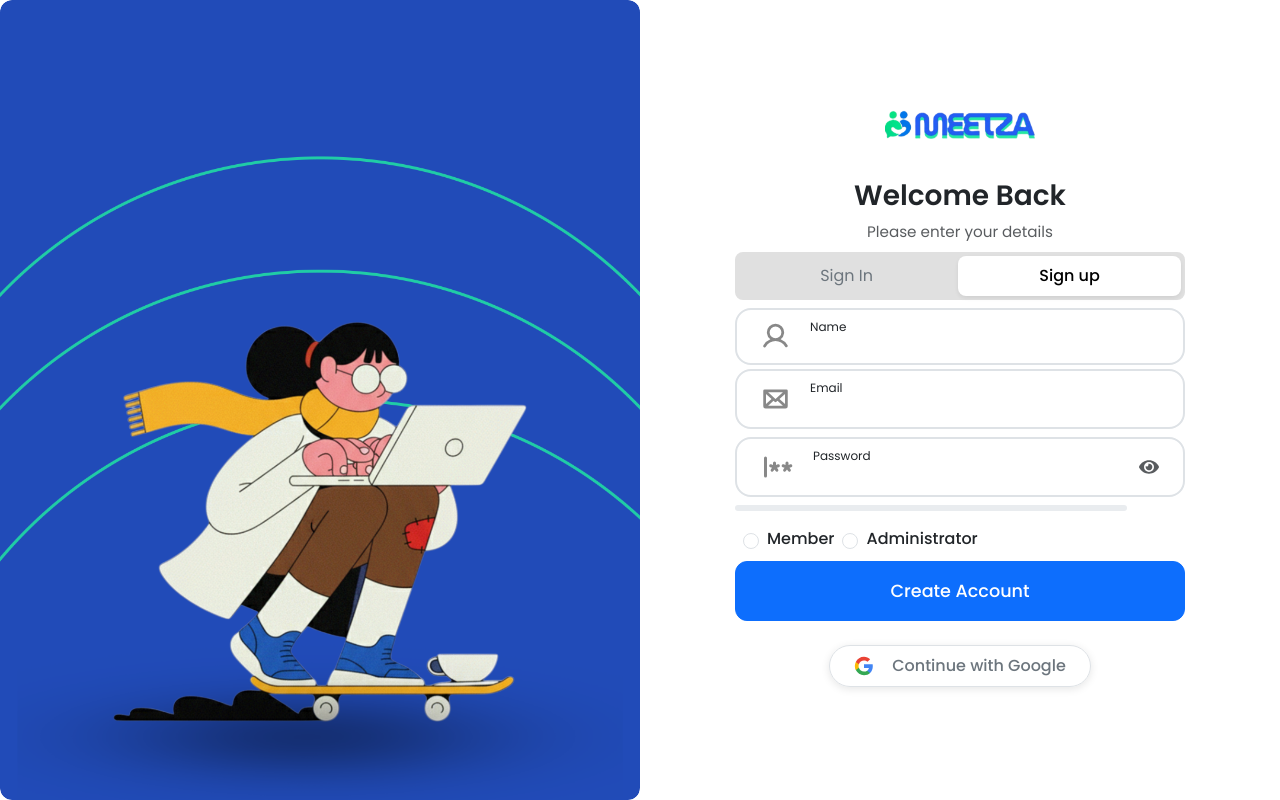
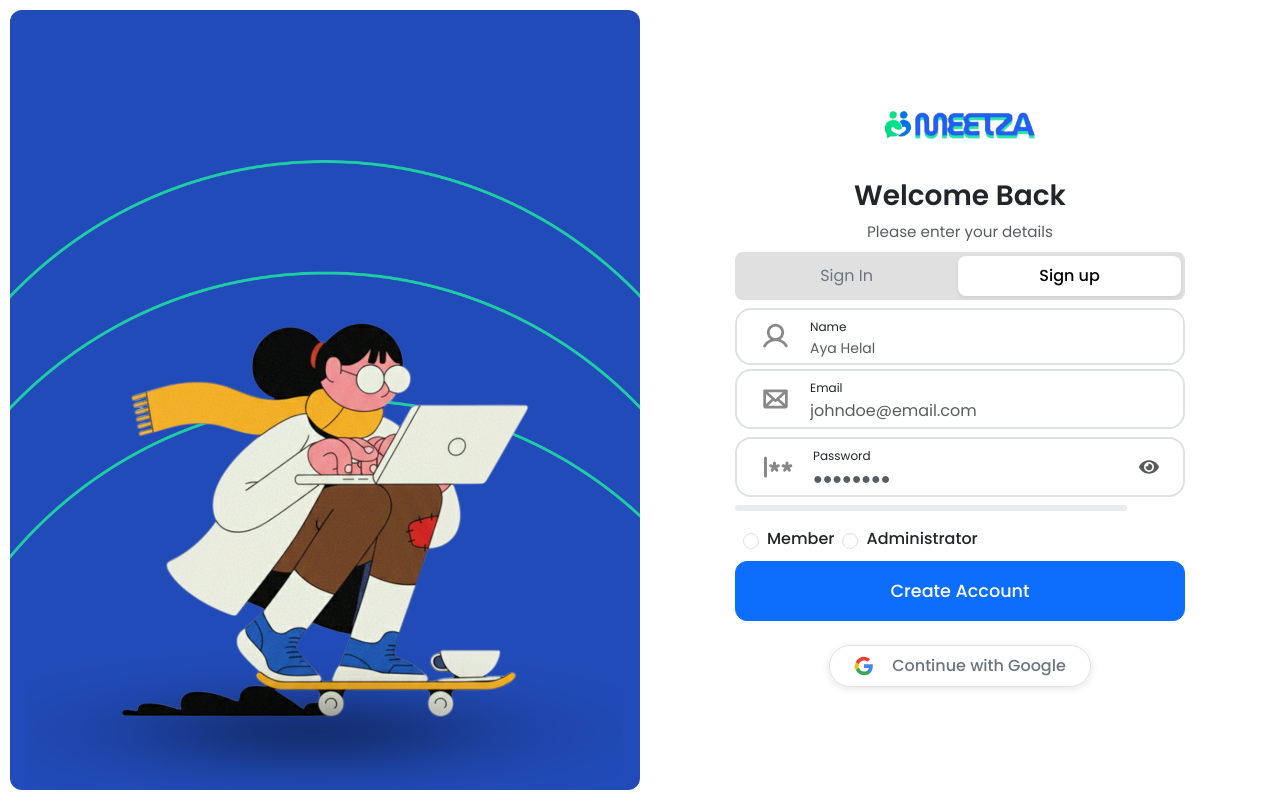
Before and after one commit to AyaHelal/Meetza-front-end, a React (Create React App) app: page /signup in a window 1280 px wide. Built offline with nearby package versions, Linux system fonts and the light colour scheme.

Commit message:
add placeholder and edit size image in login/signup

```diff
--- a/src/components/FormFields/EmailField.js
+++ b/src/components/FormFields/EmailField.js
@@ -41,6 +41,7 @@ const EmailField = ({ value, onChange, name = "email" }) => {
                         autoComplete="username"
                         value={value}
                         onChange={handleChange}
+                        placeholder="johndoe@email.com"
                         className={`form-control border-0 shadow-none ${error ? "is-invalid" : ""
                             }`}
                         style={{
--- a/src/components/FormFields/PasswordField.js
+++ b/src/components/FormFields/PasswordField.js
@@ -60,6 +60,7 @@ const PasswordField = ({ value, onChange, name = "password", showStrengthIndicat
                         autoComplete="current-password"
                         value={value}
                         onChange={handleChange}
+                        placeholder="●●●●●●●●"
                         className={`form-control border-0  shadow-none ${error ? "is-invalid" : ""
                             }`}
                         style={{
--- a/src/components/Login&SignUp/LoginImage.js
+++ b/src/components/Login&SignUp/LoginImage.js
@@ -25,21 +25,26 @@ const LoginImage = ({ isSignup = false }) => {
 
     return (
         <div style={{
-            position: 'relative',
-            width: '100%',
-            height: '100%',
+            position: 'fixed',
+            ...(isSignup ? { left: 0 } : { right: 0 }),
+            top: 0,
+            width: '50%',
+            height: '100vh',
+            paddingTop: '10px',
+            paddingBottom: '10px',
+            ...(isSignup ? { paddingLeft: '10px' } :  { paddingRight: '10px' }),
             overflow: 'hidden',
             borderRadius: '12px'
         }}>
             <AnimatePresence mode="wait">
                 <motion.div
                     key={isSignup ? 'signup' : 'login'}
-                    initial={{ opacity: 0, x: isSignup ? 100 : -100 }}
+                    initial={{ opacity: 0, x: isSignup ? -100 : 100 }}
                     animate={{ opacity: 1, x: 0 }}
-                    exit={{ opacity: 0, x: isSignup ? -100 : 100 }}
+                    exit={{ opacity: 0, x: isSignup ? 100 : -100 }}
                     transition={{ duration: 0.3, ease: "easeInOut" }}
                     style={{
-                        position: 'absolute',
+                        position: 'relative',
                         width: '100%',
                         height: '100%',
                         display: 'flex',
--- a/src/pages/SignUp/SignUp.js
+++ b/src/pages/SignUp/SignUp.js
@@ -136,6 +136,7 @@ const SignUp = () => {
                                 name="username"
                                 value={formData.username}
                                 onChange={handleInputChange}
+                                placeholder="Aya Helal"
                                 autoComplete="username"
                                 className={`form-control border-0 shadow-none ${errors.username ? 'is-invalid' : ''}`}
                                 style={{ backgroundColor: 'transparent', paddingBottom: '0px', paddingTop: '0px', marginBottom: '0px' }}
@@ -178,6 +179,7 @@ const SignUp = () => {
                                         name="confirmPassword"
                                         value={formData.confirmPassword}
                                         onChange={handleInputChange}
+                                        placeholder="●●●●●●●●"
                                         autoComplete="new-password"
                                         className={`form-control border-0 shadow-none ${errors.confirmPassword ? 'is-invalid' : ''}`}
                                         style={{ backgroundColor: "transparent", paddingBottom: '0px', paddingTop: '0px' }}
```
